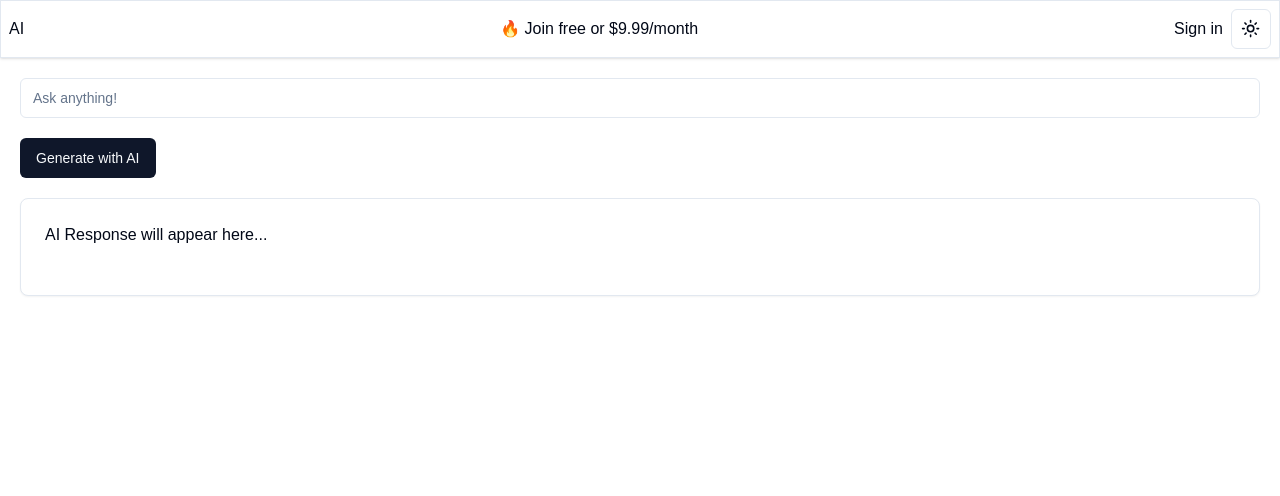
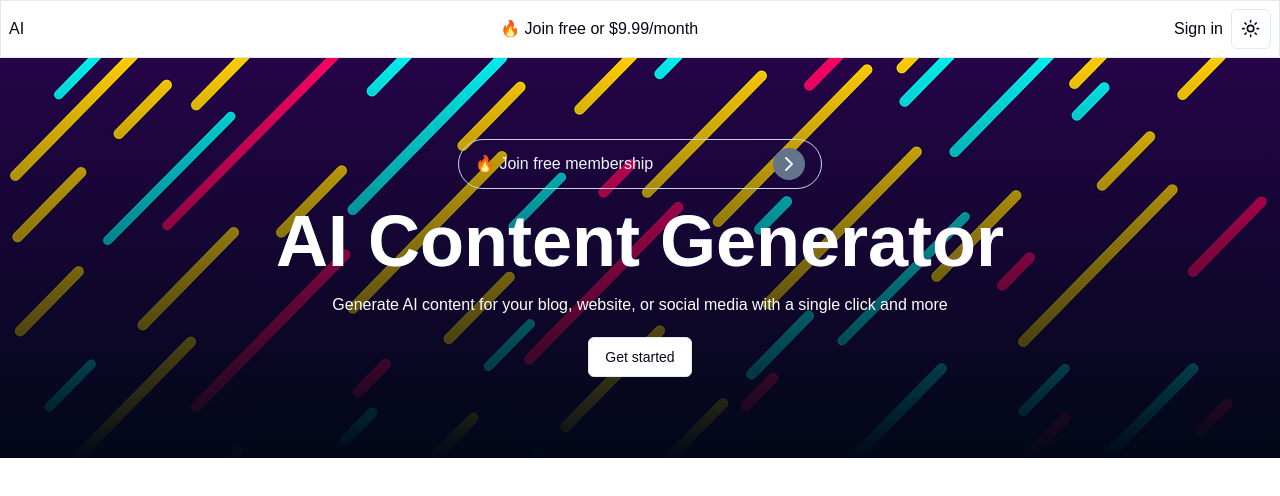
Before and after one commit to mateusmaiia/ai-gen, a Next.js app: page / in a window 1280 px wide. Shown: the top 496 px of the page. Built offline with nearby package versions, Linux system fonts and the light colour scheme; no server answers.

Commit message:
feat: Landing Page and Background Image

```diff
--- a/app/page.tsx
+++ b/app/page.tsx
@@ -1,54 +1,36 @@
-'use client'
+import React from "react";
+import { ChevronRight } from "lucide-react";
+import Link from "next/link";
+import { Button } from "@/components/ui/button";
 
-import {runAi} from "@/actions/ai"
-import { Button } from '@/components/ui/button'
-import { Card, CardContent, CardHeader } from '@/components/ui/card'
-import { Input } from '@/components/ui/input'
-import { useState } from 'react'
-import ReactMarkdown from 'react-markdown'
 export default function Home() {
-  const [response, setResponse ] = useState("")
-  const [loading, setLoading ] = useState(false)
-  const [query, setQuery ] = useState("")
+  return (
+    <div
+      className="relative bg-cover bg-center"
+      style={{ backgroundImage: 'url("/background.png")', height: "50vh" }}
+    >
+      <div className="absolute inset-0 bg-gradient-to-b from-transparent to-[#010818] z-0"></div>
 
-  const handleClick = async (e) => {
-    e.preventDefault()
-    setLoading(true)
-
-    try {
-      const data = await runAi(query)
-      setResponse(data)
-    } catch (error) {
-      console.log(error)
-    }finally{
-      setLoading(false)
-    }
-  }
-
-  return (
-    <div className='m-5'>
-      <form onSubmit={handleClick}>
-        <Input
-          className='mb-5'
-          placeholder='Ask anything!'
-          value={query}
-          onChange={e => setQuery(e.target.value)}
-        />
-
-        <Button>Generate with AI</Button>
-      </form>
-
-
-      <Card className='mt-5'>
-        <CardHeader>AI Response will appear here...</CardHeader>
-        <CardContent>
-            {loading ? <div>Loading...</div> : (
-              <ReactMarkdown>
-                {response}
-              </ReactMarkdown>
-            )}
-        </CardContent>
-      </Card>
+      <div className="relative z-10 flex items-center justify-center h-full">
+        <div className="text-center">
+          <div className="flex items-center justify-between border border-slate-300 rounded-full bg-transparen px-4 py-2 w-1/2 mx-auto mb-4 hover:bg-slate-700 hover:bg-opacity-50">
+            <span className="text-slate-100">🔥 Join free membership</span>
+            <span className="bg-slate-500 text-slate-100 rounded-full w-8 h-8 flex items-center justify-center">
+              <ChevronRight />
+            </span>
+          </div>
+          <h1 className="text-white text-7xl font-bold bg-gradient-to-r from-green-400 via-blue-500 to-purple-600 bg-clip-text text-transparent mb-4">
+            AI Content Generator
+          </h1>
+          <p className="text-white mb-5">
+            Generate AI content for your blog, website, or social media with a
+            single click and more
+          </p>
+          <Link href="/dashboard">
+            <Button variant="outline">Get started</Button>
+          </Link>
+        </div>
+      </div>
     </div>
   );
 }
```
Also changed, not shown: public/background.png (added).
